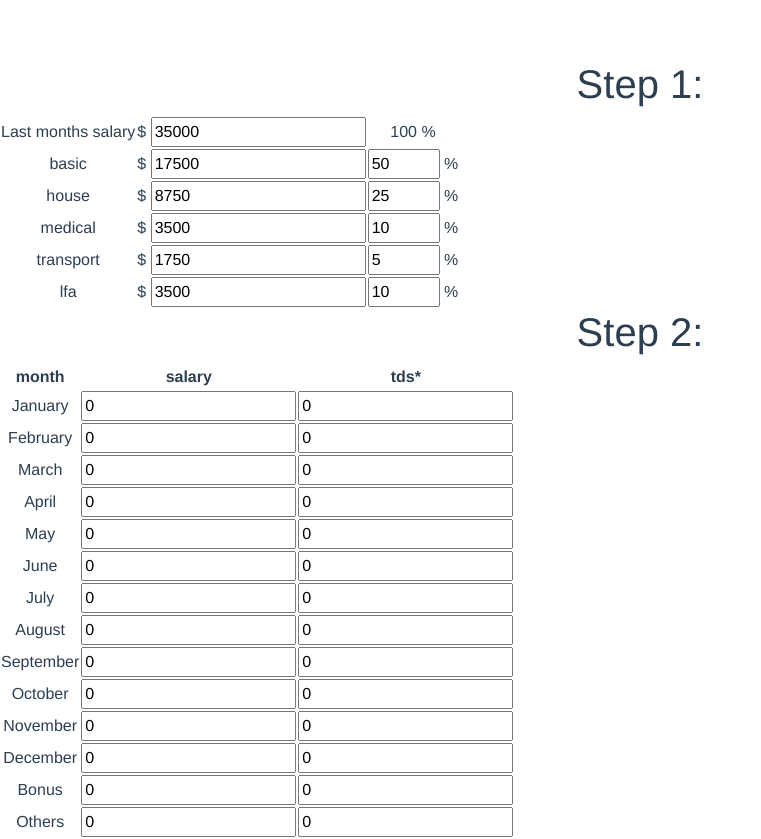
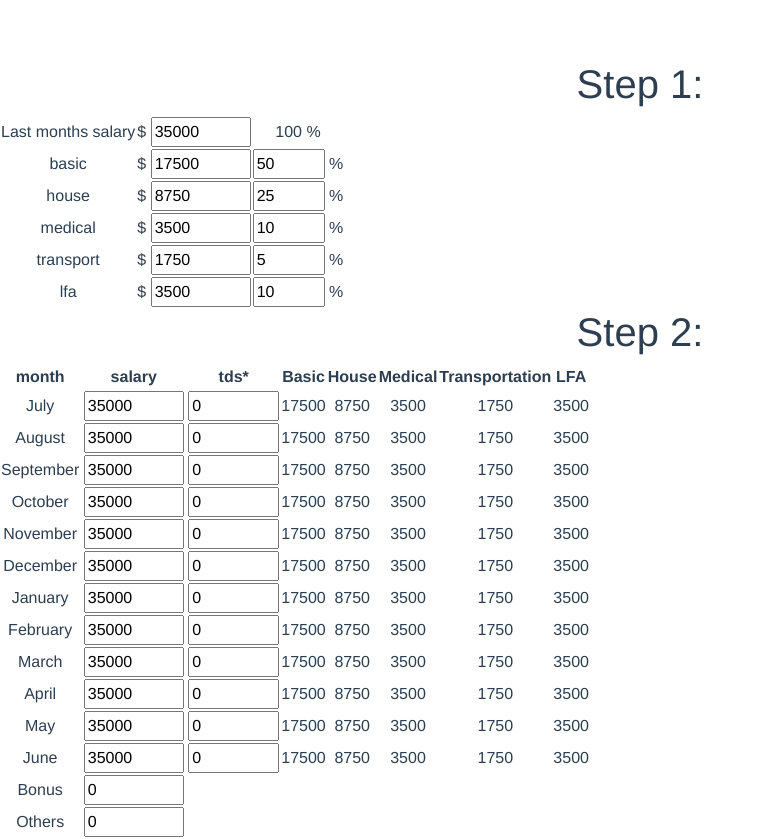
Before and after one commit to nadimtuhin/tax-calculator, a Vue app: page / in a window 1280 px wide. Shown: the top 839 px of the page, without its empty margins (0-761 px from the left). Built offline with nearby package versions, Linux system fonts and the light colour scheme.

Commit message:
added monthly salary breakdown

```diff
--- a/src/components/Salaries.vue
+++ b/src/components/Salaries.vue
@@ -6,6 +6,11 @@
       <th>
         <span title="tax deduction at source">tds*</span>
       </th>
+      <th>Basic</th>
+      <th>House</th>
+      <th>Medical</th>
+      <th>Transportation</th>
+      <th>LFA</th>
     </tr>
 
     <tr v-for="(month, index) in months" v-bind:key="month.id">
@@ -14,16 +19,50 @@
         <input
           type="number"
           min="0"
+          max="999999"
           :value="months[index]['salary']"
           @input="changeSubsequentSalaries($event, index)"
         >
       </td>
       <td>
         <input
+          max="99999"
           min="0"
           type="number"
           :value="months[index]['tds']"
           @input="changeSubsequentTds($event, index)"
+        >
+      </td>
+      <td>{{ Math.round(months[index]['salary'] * salaryBreakdown.basic.percentage/100)}}</td>
+      <td>{{ Math.round(months[index]['salary'] * salaryBreakdown.house.percentage/100)}}</td>
+      <td>{{ Math.round(months[index]['salary'] * salaryBreakdown.medical.percentage/100)}}</td>
+      <td>{{ Math.round(months[index]['salary'] * salaryBreakdown.transport.percentage/100)}}</td>
+      <td>{{ Math.round(months[index]['salary'] * salaryBreakdown.lfa.percentage/100)}}</td>
+    </tr>
+
+
+    <tr>
+      <td>Bonus</td>
+      <td>
+        <input
+          type="number"
+          min="0"
+          max="999999"
+          :value="bonus"
+          @input="changeBonus"
+        >
+      </td>
+    </tr>
+
+    <tr>
+      <td>Others</td>
+      <td>
+        <input
+          type="number"
+          min="0"
+          max="999999"
+          :value="others"
+          @input="changeOthers"
         >
       </td>
     </tr>
@@ -48,12 +87,20 @@ export default {
     },
     changeSubsequentTds($event, index) {
       this.$store.commit('changeSubsequentTds', { index, value: $event.target.value });
-    }
+    },
+    changeBonus($event) {
+      this.$store.commit('changeBonus', $event.target.value );
+    },
+    changeOthers($event) {
+      this.$store.commit('changeOthers', $event.target.value );
+    },
   },
-
   computed: {
     ...mapState({
       months: state => state.salaries.months,
+      salaryBreakdown: state => state.breakdown.salaryBreakdown,
+      bonus: state => state.salaries.bonus,
+      others: state => state.salaries.others,
     }),
     ...mapGetters({
       totalSalary: 'totalSalary',
--- a/src/components/SalaryBreakdown.vue
+++ b/src/components/SalaryBreakdown.vue
@@ -3,7 +3,7 @@
     <tr>
       <td>Last months salary</td>
       <td>
-        $ <input type="number" min="0" :value="totalSalary" @input="updateTotalSalary">
+        $ <input type="number" min="0" max="999999" :value="totalSalary" @input="updateTotalSalary">
       </td>
       <td>{{totalPercentage}} %</td>
     </tr>
@@ -13,7 +13,9 @@
       <td>
         $  <input
           type="number"
-          :value="salaryBreakDown[part].amount"
+          max="999999"
+          min="0"
+          :value="salaryBreakdown[part].amount"
           @input="changeBreakdownAmount($event, part)"
         >
       </td>
@@ -22,7 +24,7 @@
           max="100"
           min="0"
           type="number"
-          :value="salaryBreakDown[part].percentage"
+          :value="salaryBreakdown[part].percentage"
           @input="changeBreakdownPercentage($event, part)"
         > %
       </td>
@@ -39,10 +41,12 @@ export default {
   mounted() {
     // this.totalSalary = 35000;
     this.$store.commit("updateTotalSalary", 35000);
+    this.$store.commit('changeSubsequentSalaries', { index: 0, value: 35000 });
   },
   methods: {
     updateTotalSalary(e) {
       this.$store.commit("updateTotalSalary", e.target.value);
+      this.$store.commit('changeSubsequentSalaries', { index: 0, value: e.target.value });
     },
     changeBreakdownPercentage(e, part) {
       this.$store.commit("changeBreakdownPercentage", { part, value: e.target.value });
@@ -55,7 +59,7 @@ export default {
     ...mapState({
       parts: state => state.breakdown.parts,
       totalSalary: state => state.breakdown.totalSalary,
-      salaryBreakDown: state => state.breakdown.salaryBreakDown
+      salaryBreakdown: state => state.breakdown.salaryBreakdown
     }),
     ...mapGetters({
       totalPercentage: 'totalPercentage',
--- a/src/main.js
+++ b/src/main.js
@@ -5,8 +5,6 @@ import store from "./store";
 
 Vue.config.productionTip = false;
 
-console.log(store);
-
 new Vue({
   store: store,
   render: h => h(App)
--- a/src/store/breakdown.js
+++ b/src/store/breakdown.js
@@ -1,5 +1,5 @@
-function getTotalSalary(salaryBreakDown) {
-  const { basic, house, medical, lfa, transport } = salaryBreakDown;
+function getTotalSalary(salaryBreakdown) {
+  const { basic, house, medical, lfa, transport } = salaryBreakdown;
   return Math.round(
     +basic.amount +
       +house.amount +
@@ -13,7 +13,7 @@ const breakdown = {
   state: () => ({
     totalSalary: 0,
     parts: ['basic', 'house', 'medical', 'transport', 'lfa'],
-    salaryBreakDown: {
+    salaryBreakdown: {
       basic: { amount: 0, percentage: 50 },
       house: { amount: 0, percentage: 25 },
       medical: { amount: 0, percentage: 10 },
@@ -23,7 +23,7 @@ const breakdown = {
   }),
   getters: {
     totalPercentage: (state) => {
-      const { basic, house, medical, lfa, transport } = state.salaryBreakDown;
+      const { basic, house, medical, lfa, transport } = state.salaryBreakdown;
       return Math.round(
         +basic.percentage +
           +house.percentage +
@@ -38,26 +38,26 @@ const breakdown = {
       state.totalSalary = +totalSalary;
 
       state.parts.forEach(part => {
-        const amount = state.totalSalary * (state.salaryBreakDown[part].percentage / 100);
-        state.salaryBreakDown[part].amount = Math.round(amount);
+        const amount = state.totalSalary * (state.salaryBreakdown[part].percentage / 100);
+        state.salaryBreakdown[part].amount = Math.round(amount);
       });
     },
 
     changeBreakdownPercentage(state, { part, value }) {
-      state.salaryBreakDown[part].percentage = +value;
+      state.salaryBreakdown[part].percentage = +value;
 
-      const amount = state.totalSalary * (state.salaryBreakDown[part].percentage / 100);
-      state.salaryBreakDown[part].amount = Math.round(amount);
-      state.totalSalary = getTotalSalary(state.salaryBreakDown);
+      const amount = state.totalSalary * (state.salaryBreakdown[part].percentage / 100);
+      state.salaryBreakdown[part].amount = Math.round(amount);
+      state.totalSalary = getTotalSalary(state.salaryBreakdown);
     },
 
     changeBreakdownAmount(state, { part, value }) {
-      state.salaryBreakDown[part].amount = +value;
+      state.salaryBreakdown[part].amount = +value;
 
-      state.totalSalary = getTotalSalary(state.salaryBreakDown);
+      state.totalSalary = getTotalSalary(state.salaryBreakdown);
 
-      state.salaryBreakDown[part].percentage =
-        (state.salaryBreakDown[part].amount * 100) / state.totalSalary;
+      state.salaryBreakdown[part].percentage =
+        (state.salaryBreakdown[part].amount * 100) / state.totalSalary;
 
     },
   }
--- a/src/store/salaries.js
+++ b/src/store/salaries.js
@@ -1,21 +1,21 @@
 const salaries = {
   state: () => ({
     months: [
+      { id: "July", salary: 0, tds: 0 },
+      { id: "August", salary: 0, tds: 0 },
+      { id: "September", salary: 0, tds: 0 },
+      { id: "October", salary: 0, tds: 0 },
+      { id: "November", salary: 0, tds: 0 },
+      { id: "December", salary: 0, tds: 0 },
       { id: "January", salary: 0, tds: 0 },
       { id: "February", salary: 0, tds: 0 },
       { id: "March", salary: 0, tds: 0 },
       { id: "April", salary: 0, tds: 0 },
       { id: "May", salary: 0, tds: 0 },
       { id: "June", salary: 0, tds: 0 },
-      { id: "July", salary: 0, tds: 0 },
-      { id: "August", salary: 0, tds: 0 },
-      { id: "September", salary: 0, tds: 0 },
-      { id: "October", salary: 0, tds: 0 },
-      { id: "November", salary: 0, tds: 0 },
-      { id: "December", salary: 0, tds: 0 },
-      { id: "Bonus", salary: 0, tds: 0 },
-      { id: "Others", salary: 0, tds: 0 }
-    ]
+    ],
+    bonus: 0,
+    others: 0,
   }),
   mutations: {
     changeSubsequentSalaries(state, { index, value }) {
@@ -31,7 +31,13 @@ const salaries = {
       for (let ii = index + 1; ii <= 11; ii++) {
         state.months[ii].tds = state.months[index].tds;
       }
-    }
+    },
+    changeOthers(state, value) {
+      state.others = +value;
+    },
+    changeBonus(state, value) {
+      state.bonus = +value;
+    },
   },
   getters: {
     totalSalary(state) {
```
